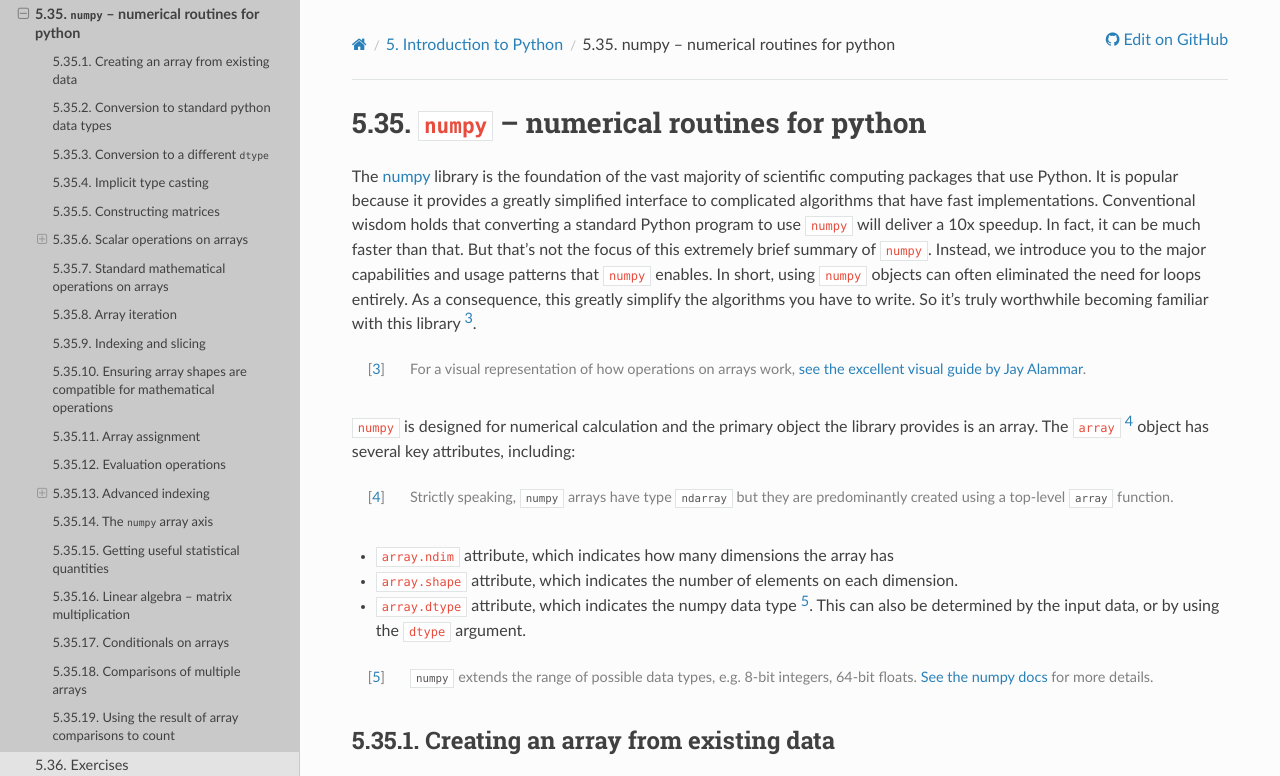
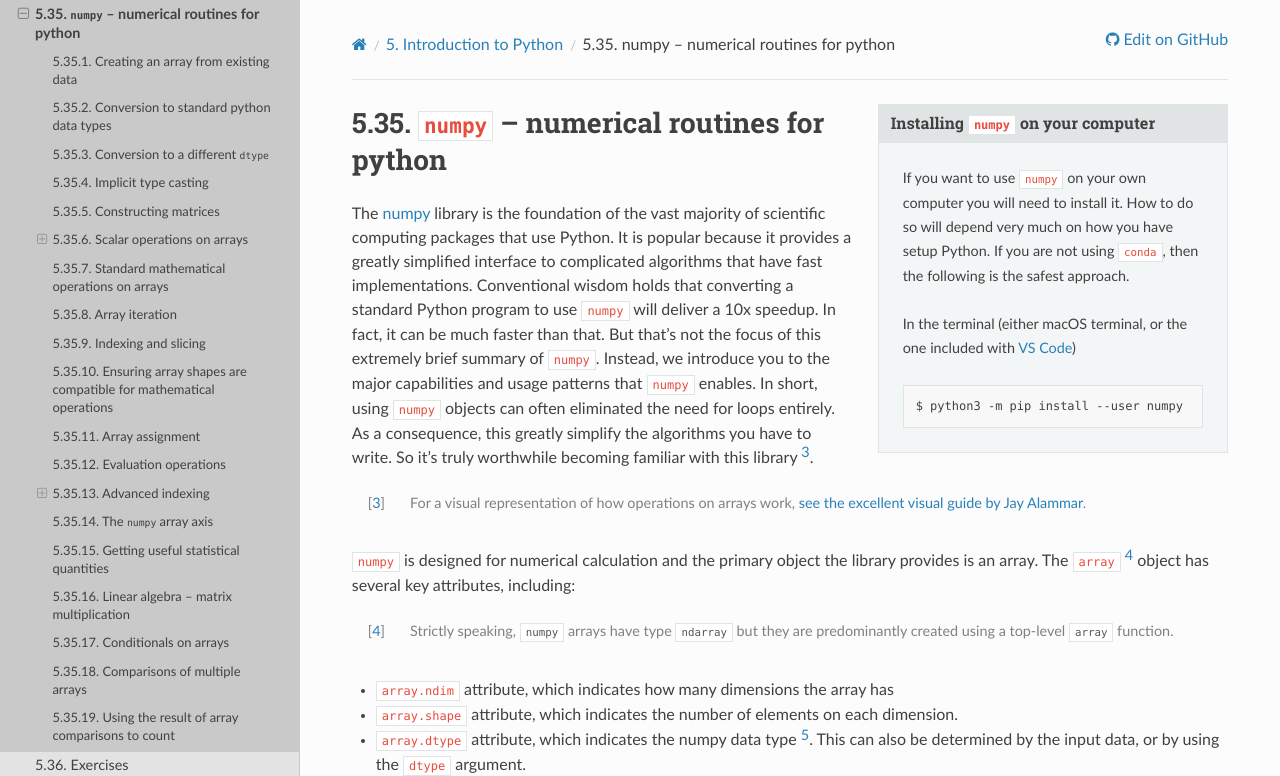
Before and after one commit to GavinHuttley/tib, a Sphinx documentation site: the page built from source/python/numpy.rst, in a window 1280 px wide and 900 px high, cut to the strip 0-776 px from the top of the window. Built offline with Sphinx 7.4.7 and the Read the Docs theme 2.0.0, drawn with Linux system fonts in a browser that asks for light colours.

Commit message:
ENH: added numpy install instructions

```diff
--- a/source/python/numpy.rst
+++ b/source/python/numpy.rst
@@ -1,3 +1,18 @@
+.. index::
+    pair: install; numpy
+
+.. sidebar:: Installing ``numpy`` on your computer
+    :name: numpy_install
+
+    If you want to use ``numpy`` on your own computer you will need to install it. How to do so will depend very much on how you have setup Python. If you are not using ``conda``, then the following is the safest approach.
+
+    In the terminal (either macOS terminal, or the one included with `VS Code`_)
+
+    .. code-block::
+
+        $ python3 -m pip install --user numpy
+
+
 .. index:: numpy, maths, array
 
 .. _using_numpy:
```
